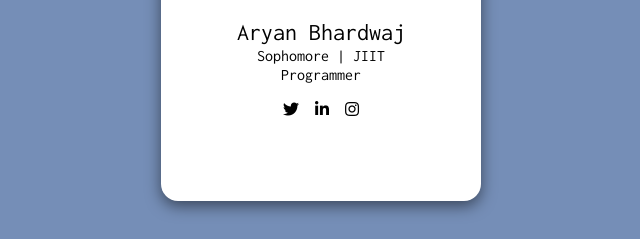
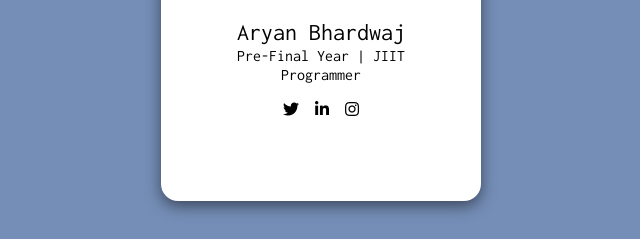
Before and after one commit to AryanBhardwajIndia/aryan.github.io, a plain HTML site: page index.htm in a window 1280 px wide. Shown: the part 376-615 px from the top of the page, 319-959 px from the left. Drawn offline with Linux system fonts and the light colour scheme.

Commit message:
Update index.htm

```diff
--- a/index.htm
+++ b/index.htm
@@ -21,7 +21,7 @@
             <br>
             <img src="aryan.jpg" class="image"><br><br>
             <div class="text">Aryan Bhardwaj</div>
-            <div class="text2">Sophomore | JIIT</div>
+            <div class="text2">Pre-Final Year | JIIT</div>
             <div class="text2">Programmer</div>
             <br>
             <span class="fab fa-twitter" style="margin-top: -20px; background: transparent;"></span>&nbsp;&nbsp;&nbsp;&nbsp;<span class="fab fa-linkedin-in" style="margin-top: -20px; background: transparent;"></span>&nbsp;&nbsp;&nbsp;&nbsp;<span class="fab fa-instagram" style="margin-top: -20px; background: transparent;"></span>
```
